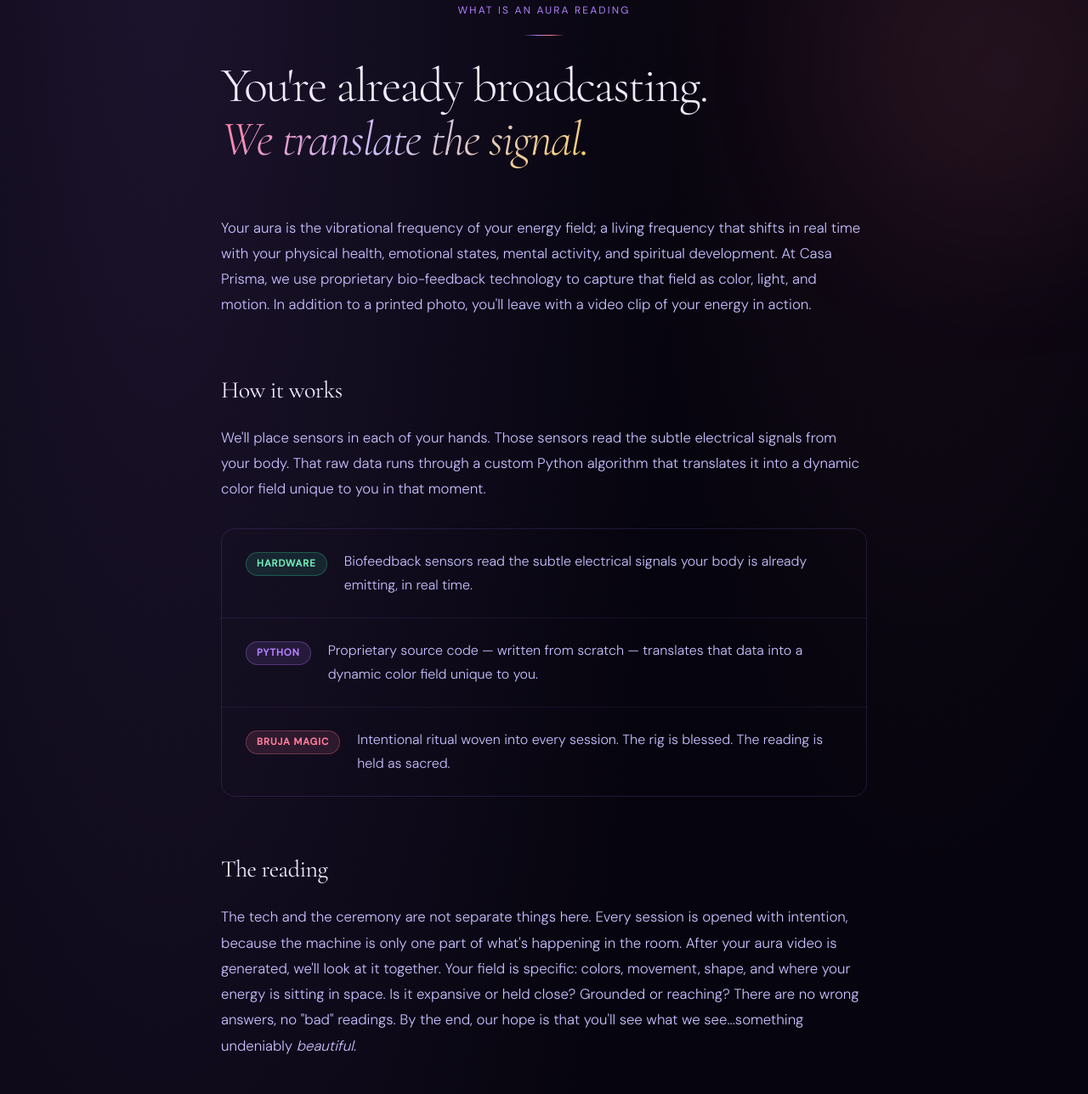
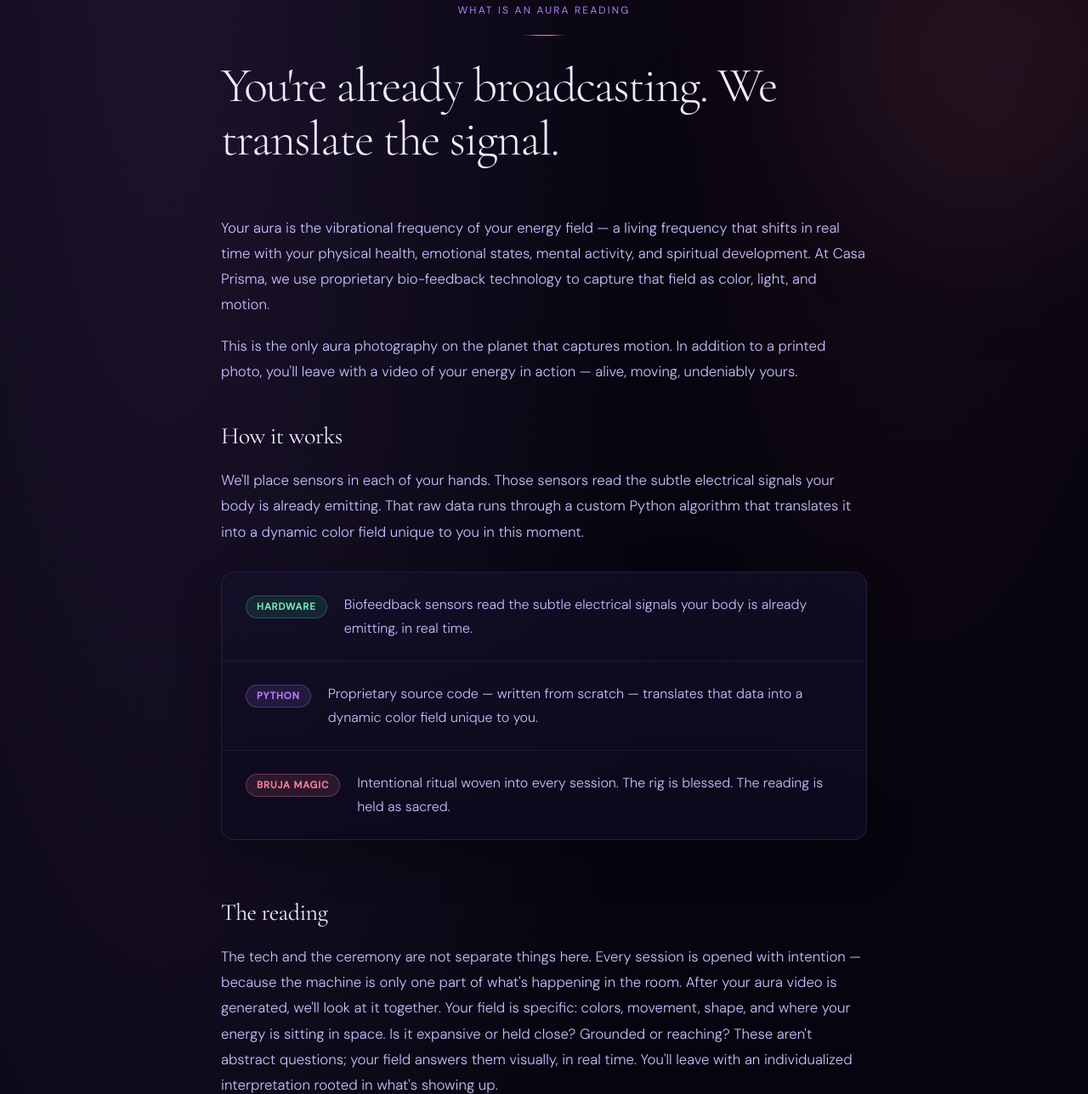
Before and after one commit to favela504/CasaPrisma, a website: page index.html in a window 1280 px wide. Shown: the part 1512-2800 px from the top of the page at 85% size. Drawn offline with nearby package versions, Linux system fonts and the light colour scheme.

Commit message:
Update website copy and section content

```diff
--- a/index.html
+++ b/index.html
@@ -393,7 +393,7 @@
       <!-- Left: text -->
       <div style="text-align:center;">
         <h1 class="display" style="font-size:clamp(2.8rem,5.5vw,5.5rem); font-weight:300; line-height:1.05; letter-spacing:-0.03em; color:#F0EAFF; margin-bottom:40px;">
-          Proof that you are<br/><em class="gradient-text" style="font-style:italic;">already radiant.</em>
+          Turns out you're a walking light show.
         </h1>
         <div style="display:flex; justify-content:center;">
           <a href="mailto:hello@casa-prisma.com?subject=Event Inquiry — Casa Prisma" class="btn-primary">See Your Aura →</a>
@@ -440,62 +440,53 @@
     <div class="orb" style="width:600px;height:600px;background:radial-gradient(circle,#FF7B9C,transparent 70%);top:-100px;right:-200px;opacity:0.10;"></div>
 
     <div style="max-width:760px; margin:0 auto;">
-
-      <!-- Eyebrow + Headline -->
       <div class="reveal" style="margin-bottom:56px;">
         <p class="section-label" style="margin-bottom:20px; text-align:center;">What is an aura reading</p>
         <div class="prism-line" style="margin-bottom:28px;"></div>
         <h2 class="display" style="font-size:clamp(2.4rem,4.5vw,4rem); font-weight:300; letter-spacing:-0.03em; color:#F0EAFF; line-height:1.1;">
-          You're already broadcasting.<br/><em class="gradient-text" style="font-style:italic;">We translate the signal.</em>
+          You're already broadcasting. We translate the signal.
         </h2>
       </div>
 
-      <!-- Intro paragraphs -->
-      <div class="reveal" style="margin-bottom:64px;">
+      <div class="reveal" style="margin-bottom:40px;">
+        <p style="font-size:1.05rem; line-height:1.8; color:#C8BFFF; font-weight:300; margin-bottom:18px;">
+          Your aura is the vibrational frequency of your energy field — a living frequency that shifts in real time with your physical health, emotional states, mental activity, and spiritual development. At Casa Prisma, we use proprietary bio-feedback technology to capture that field as color, light, and motion.
+        </p>
         <p style="font-size:1.05rem; line-height:1.8; color:#C8BFFF; font-weight:300;">
-          Your aura is the vibrational frequency of your energy field; a living frequency that shifts in real time with your physical health, emotional states, mental activity, and spiritual development. At Casa Prisma, we use proprietary bio-feedback technology to capture that field as color, light, and motion. In addition to a printed photo, you'll leave with a video clip of your energy in action.
+          This is the only aura photography on the planet that captures motion. In addition to a printed photo, you'll leave with a video of your energy in action — alive, moving, undeniably yours.
         </p>
       </div>
 
-      <!-- H3: How it works -->
       <div class="reveal" style="margin-bottom:32px;">
-        <h3 class="display" style="font-size:1.75rem; font-weight:400; color:#F0EAFF; letter-spacing:-0.02em; margin-bottom:20px;">How it works</h3>
-        <p style="font-size:1.05rem; line-height:1.8; color:#C8BFFF; font-weight:300;">
-          We'll place sensors in each of your hands. Those sensors read the subtle electrical signals from your body. That raw data runs through a custom Python algorithm that translates it into a dynamic color field unique to you in that moment.
+        <h3 class="display" style="font-size:1.75rem; font-weight:400; color:#F0EAFF; letter-spacing:-0.02em; margin-bottom:16px;">How it works</h3>
+        <p style="font-size:1.05rem; line-height:1.8; color:#C8BFFF; font-weight:300; margin-bottom:18px;">
+          We'll place sensors in each of your hands. Those sensors read the subtle electrical signals your body is already emitting. That raw data runs through a custom Python algorithm that translates it into a dynamic color field unique to you in this moment.
         </p>
       </div>
 
-      <!-- Block stack -->
-      <div class="reveal" style="margin-bottom:64px; border:1px solid rgba(180,127,255,0.15); border-radius:16px; overflow:hidden;">
-
-        <!-- Row 1: Hardware -->
+      <div class="reveal" style="margin-bottom:64px; border:1px solid rgba(180,127,255,0.15); border-radius:16px; overflow:hidden; background:linear-gradient(180deg, rgba(19,16,42,0.7), rgba(13,10,30,0.92)); box-shadow:0 18px 50px rgba(0,0,0,0.35);">
         <div style="display:flex; align-items:flex-start; gap:20px; padding:24px 28px; border-bottom:1px solid rgba(180,127,255,0.10);">
           <span style="flex-shrink:0; display:inline-block; padding:4px 12px; border-radius:999px; background:rgba(52,211,153,0.12); border:1px solid rgba(52,211,153,0.30); color:#6EE7B7; font-size:0.72rem; font-family:'DM Sans',sans-serif; font-weight:600; letter-spacing:0.08em; text-transform:uppercase; margin-top:3px;">Hardware</span>
           <p style="font-size:1rem; line-height:1.75; color:#C8BFFF; font-weight:300; margin:0;">Biofeedback sensors read the subtle electrical signals your body is already emitting, in real time.</p>
         </div>
 
-        <!-- Row 2: Python -->
         <div style="display:flex; align-items:flex-start; gap:20px; padding:24px 28px; border-bottom:1px solid rgba(180,127,255,0.10);">
           <span style="flex-shrink:0; display:inline-block; padding:4px 12px; border-radius:999px; background:rgba(180,127,255,0.12); border:1px solid rgba(180,127,255,0.30); color:#B47FFF; font-size:0.72rem; font-family:'DM Sans',sans-serif; font-weight:600; letter-spacing:0.08em; text-transform:uppercase; margin-top:3px;">Python</span>
           <p style="font-size:1rem; line-height:1.75; color:#C8BFFF; font-weight:300; margin:0;">Proprietary source code — written from scratch — translates that data into a dynamic color field unique to you.</p>
         </div>
 
-        <!-- Row 3: Bruja magic -->
         <div style="display:flex; align-items:flex-start; gap:20px; padding:24px 28px;">
           <span style="flex-shrink:0; display:inline-block; padding:4px 12px; border-radius:999px; background:rgba(255,123,156,0.12); border:1px solid rgba(255,123,156,0.30); color:#FF7B9C; font-size:0.72rem; font-family:'DM Sans',sans-serif; font-weight:600; letter-spacing:0.08em; text-transform:uppercase; margin-top:3px; white-space:nowrap;">Bruja magic</span>
           <p style="font-size:1rem; line-height:1.75; color:#C8BFFF; font-weight:300; margin:0;">Intentional ritual woven into every session. The rig is blessed. The reading is held as sacred.</p>
         </div>
-
       </div>
 
-      <!-- H3: The reading -->
       <div class="reveal">
-        <h3 class="display" style="font-size:1.75rem; font-weight:400; color:#F0EAFF; letter-spacing:-0.02em; margin-bottom:20px;">The reading</h3>
+        <h3 class="display" style="font-size:1.75rem; font-weight:400; color:#F0EAFF; letter-spacing:-0.02em; margin-bottom:16px;">The reading</h3>
         <p style="font-size:1.05rem; line-height:1.8; color:#C8BFFF; font-weight:300;">
-          The tech and the ceremony are not separate things here. Every session is opened with intention, because the machine is only one part of what's happening in the room. After your aura video is generated, we'll look at it together. Your field is specific: colors, movement, shape, and where your energy is sitting in space. Is it expansive or held close? Grounded or reaching? There are no wrong answers, no "bad" readings. By the end, our hope is that you'll see what we see...something undeniably <em>beautiful.</em>
+          The tech and the ceremony are not separate things here. Every session is opened with intention — because the machine is only one part of what's happening in the room. After your aura video is generated, we'll look at it together. Your field is specific: colors, movement, shape, and where your energy is sitting in space. Is it expansive or held close? Grounded or reaching? These aren't abstract questions; your field answers them visually, in real time. You'll leave with an individualized interpretation rooted in what's showing up.
         </p>
       </div>
-
     </div>
   </section>
 
```
